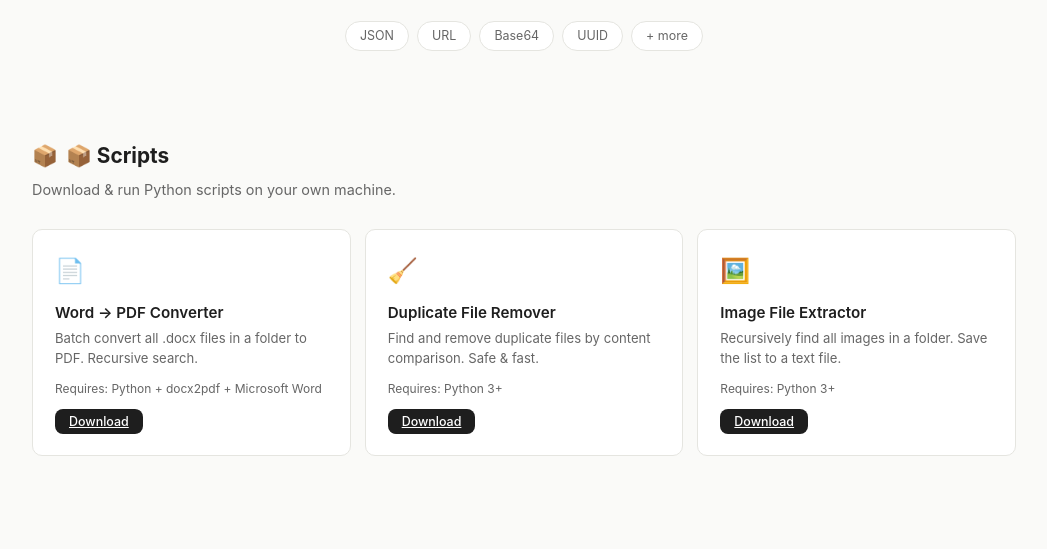
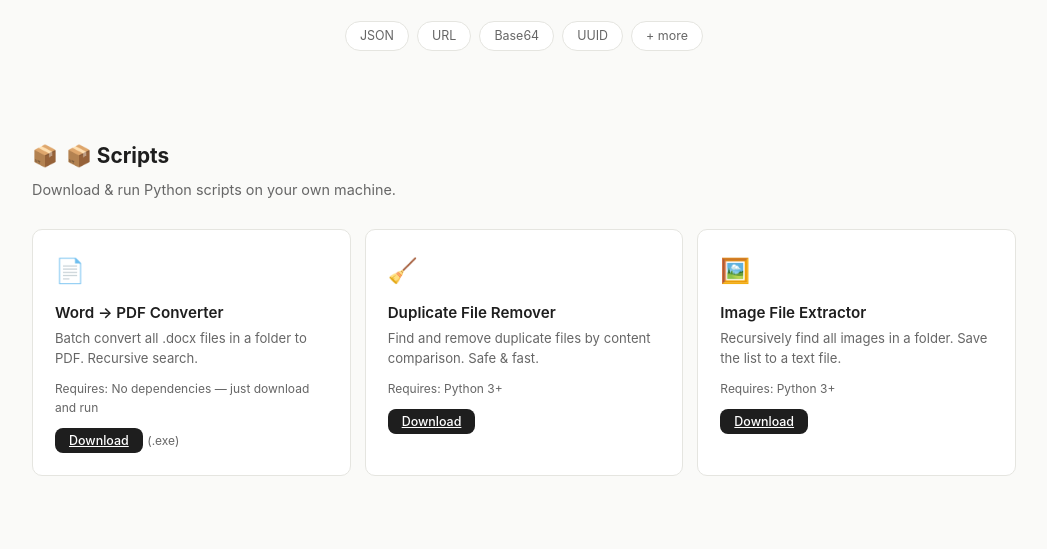
Before and after one commit to fscbit/slowbuild, a plain HTML site: page index.html in a window 1280 px wide. Shown: the part 240-789 px from the top of the page, without its empty margins (116-1163 px from the left). Drawn offline with Linux system fonts and the light colour scheme.

Commit message:
replace word2pdf.py with standalone EXE

```diff
--- a/index.html
+++ b/index.html
@@ -140,8 +140,8 @@
         <div class="icon">📄</div>
         <h3><span data-i18n="script_word2pdf">Word → PDF Converter</span></h3>
         <p class="desc" data-i18n="script_word2pdf_desc">Batch convert all .docx files in a folder to PDF. Recursive search.</p>
-        <p style="font-size:.75rem;color:var(--muted);margin-top:10px"><span data-i18n="script_requires">Requires</span>: Python + docx2pdf + Microsoft Word</p>
-        <div style="margin-top:10px"><a href="/scripts/word2pdf.py" download class="btn primary small" data-i18n="script_download">Download</a></div>
+        <p style="font-size:.75rem;color:var(--muted);margin-top:10px"><span data-i18n="script_requires">Requires</span>: <span data-i18n="no_req">No dependencies — just download and run</span></p>
+        <div style="margin-top:10px"><a href="/scripts/word2pdf.exe" download class="btn primary small" data-i18n="script_download">Download</a> <span style="font-size:.75rem;color:var(--muted)">(.exe)</span></div>
       </div>
       <div class="tool-card" style="cursor:default">
         <div class="icon">🧹</div>
@@ -329,6 +329,7 @@ var I18N = {
     p2_spec6: 'Reusable hundreds of times — dishwasher safe for cleaning',
     p2_spec7: 'No resin or pigments included — mold set only',
     script_word2pdf: 'Word → PDF Converter', script_word2pdf_desc: 'Batch convert all .docx files in a folder to PDF. Recursive search.',
+    no_req: 'No dependencies — just download and run',
     script_dedup: 'Duplicate File Remover', script_dedup_desc: 'Find and remove duplicate files by content comparison. Safe & fast.',
     script_extract_images: 'Image File Extractor', script_extract_images_desc: 'Recursively find all images in a folder. Save the list to a text file.',
     script_download: 'Download', script_requires: 'Requires',
@@ -382,6 +383,7 @@ var I18N = {
     p2_spec6: '可重复使用数百次 — 洗碗机可清洗',
     p2_spec7: '不含树脂或颜料 — 仅为模具套装',
     script_word2pdf: 'Word → PDF 转换器', script_word2pdf_desc: '批量将文件夹内所有 .docx 文件转换为 PDF。递归搜索。',
+    no_req: '无需安装依赖 — 下载即用',
     script_dedup: '重复文件删除器', script_dedup_desc: '按内容比对查找并删除重复文件。安全快速。',
     script_extract_images: '图片文件提取器', script_extract_images_desc: '递归查找文件夹中所有图片。保存列表到文本文件。',
     script_download: '下载', script_requires: '需要',
@@ -442,6 +444,7 @@ var I18N = {
     p2_spec6: '可重複使用數百次 — 洗碗機可清洗',
     p2_spec7: '不含樹脂或顏料 — 僅為模具套裝',
     script_word2pdf: 'Word → PDF 轉換器', script_word2pdf_desc: '批量將資料夾內所有 .docx 檔案轉換為 PDF。支援遞迴搜尋。',
+    no_req: '無需安裝依賴 — 下載即用',
     script_dedup: '重複檔案刪除器', script_dedup_desc: '按內容比對尋找並刪除重複檔案。安全快速。',
     script_extract_images: '圖片檔案提取器', script_extract_images_desc: '遞迴尋找資料夾中所有圖片。儲存清單到文字檔。',
     script_download: '下載', script_requires: '需要',
```
Also changed, not shown: 1 other file.
